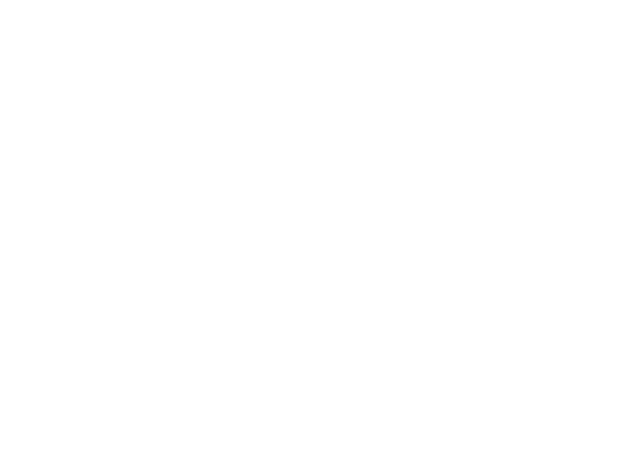
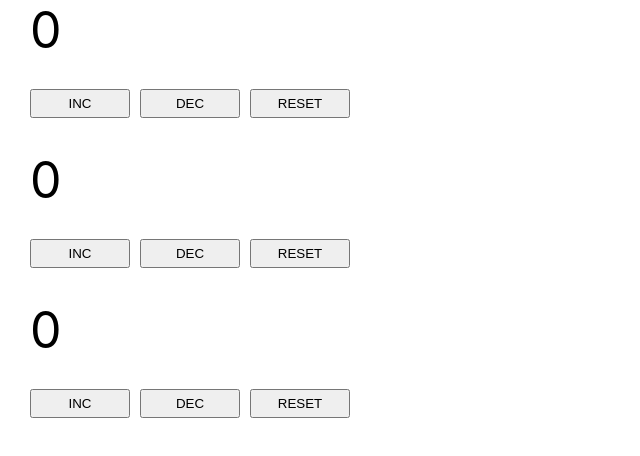
Before and after one commit to AlinaSyniavska/dec-2021-react, a React (Create React App) app: page / in a window 1280 px wide. Shown: the top 456 px of the page, without its empty margins (0-640 px from the left). Built offline with nearby package versions, Linux system fonts and the light colour scheme.

Commit message:
add lesson5_hw1

```diff
--- a/package.json
+++ b/package.json
@@ -10,10 +10,6 @@
     "react-dom": "^18.0.0",
     "react-scripts": "5.0.0",
     "react-router-dom": "^6.3.0"
-  },
-  "devDependencies": {
-    "@types/react": "^17.0.43",
-    "@types/react-dom": "^17.0.14"
   },
   "scripts": {
     "start": "react-scripts start",
--- a/src/App.js
+++ b/src/App.js
@@ -1,9 +1,10 @@
 import './App.css';
+import {Counters} from "./components";
 
 function App() {
   return (
-    <div className="App">
-
+    <div>
+      <Counters/>
     </div>
   );
 }
--- /dev/null
+++ b/src/components/Counter/Counter.js
@@ -0,0 +1,18 @@
+import cssCounters from "../Counters/Counters.module.css";
+
+const Counter = (props, dispatchInc) => {
+
+    const {count} = props;
+    console.log(dispatchInc);
+
+    return (
+        <div className={cssCounters.counter}>
+            <div>{count}</div>
+            <button onClick={() => dispatchInc()}>INC</button>
+            {/*<button onClick={() => dispatch({type: 'dec3'})}>DEC</button>*/}
+            {/*<button onClick={() => dispatch({type: 'reset3', payload: 0})}>RESET</button>*/}
+        </div>
+    );
+};
+
+export {Counter};
--- /dev/null
+++ b/src/components/Counters/Counters.js
@@ -0,0 +1,67 @@
+import {useReducer} from "react";
+
+import cssCounters from './Counters.module.css';
+
+const Counters = () => {
+
+    const init = (initCount) => {
+        return {
+            count1: initCount,
+            count2: initCount,
+            count3: initCount
+        }
+    }
+
+    const reducer = (state, action) => {
+        switch (action.type) {
+            case 'inc1':
+                return {...state, count1: state.count1 + 1}
+            case 'inc2':
+                return {...state, count2: state.count2 + 1}
+            case 'inc3':
+                return {...state, count3: state.count3 + 1}
+            case 'dec1':
+                return {...state, count1: state.count1 - 1}
+            case 'dec2':
+                return {...state, count2: state.count2 - 1}
+            case 'dec3':
+                return {...state, count3: state.count3 - 1}
+            case 'reset1':
+                return {...state, count1: action.payload}
+            case 'reset2':
+                return {...state, count2: action.payload}
+            case 'reset3':
+                return {...state, count3: action.payload}
+
+            default:
+                throw new Error('Undefined Action!')
+        }
+    }
+
+    const [state, dispatch] = useReducer(reducer, 0, init);
+
+    return (
+        <div>
+            <div className={cssCounters.counter}>
+                <div>{state.count1}</div>
+                <button onClick={() => dispatch({type: 'inc1'})}>INC</button>
+                <button onClick={() => dispatch({type: 'dec1'})}>DEC</button>
+                <button onClick={() => dispatch({type: 'reset1', payload: 0})}>RESET</button>
+            </div>
+            <div className={cssCounters.counter}>
+                <div>{state.count2}</div>
+                <button onClick={() => dispatch({type: 'inc2'})}>INC</button>
+                <button onClick={() => dispatch({type: 'dec2'})}>DEC</button>
+                <button onClick={() => dispatch({type: 'reset2', payload: 0})}>RESET</button>
+            </div>
+            <div className={cssCounters.counter}>
+                <div>{state.count3}</div>
+                <button onClick={() => dispatch({type: 'inc3'})}>INC</button>
+                <button onClick={() => dispatch({type: 'dec3'})}>DEC</button>
+                <button onClick={() => dispatch({type: 'reset3', payload: 0})}>RESET</button>
+            </div>
+        </div>
+    );
+};
+
+export {Counters};
--- /dev/null
+++ b/src/components/Counters/Counters.module.css
@@ -0,0 +1,12 @@
+.counter{
+    margin-bottom: 30px;
+    margin-left: 30px;
+    font-size: 50px;
+}
+
+.counter>button{
+    cursor: pointer;
+    width: 100px;
+    padding: 5px;
+    margin-right: 10px;
+}
--- /dev/null
+++ b/src/components/index.js
@@ -0,0 +1,2 @@
+export * from './Counters/Counters';
+export * from './Counter/Counter';
```
Also changed, not shown: 1 other file (tests, documents, lock files or other folders).
